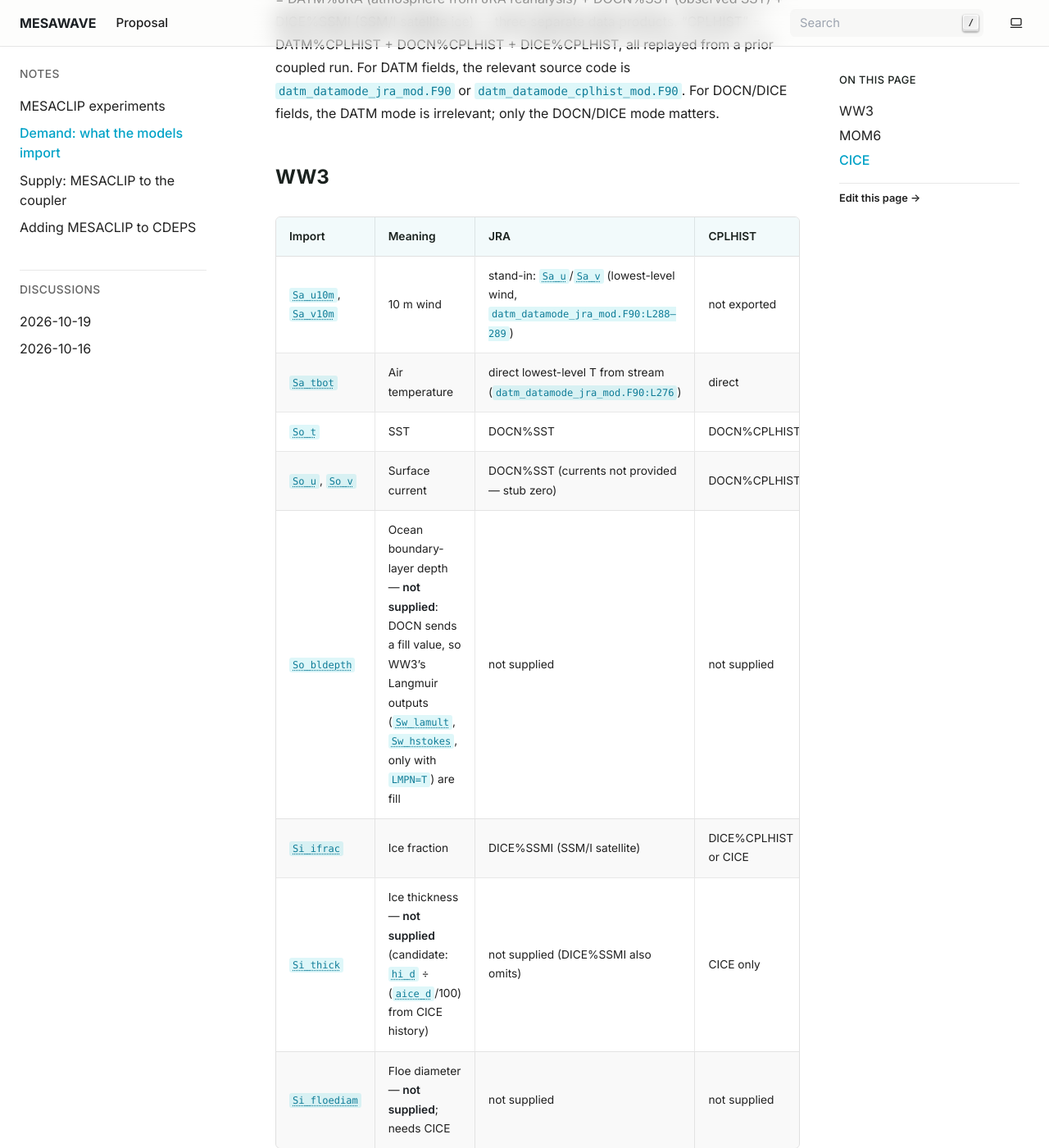
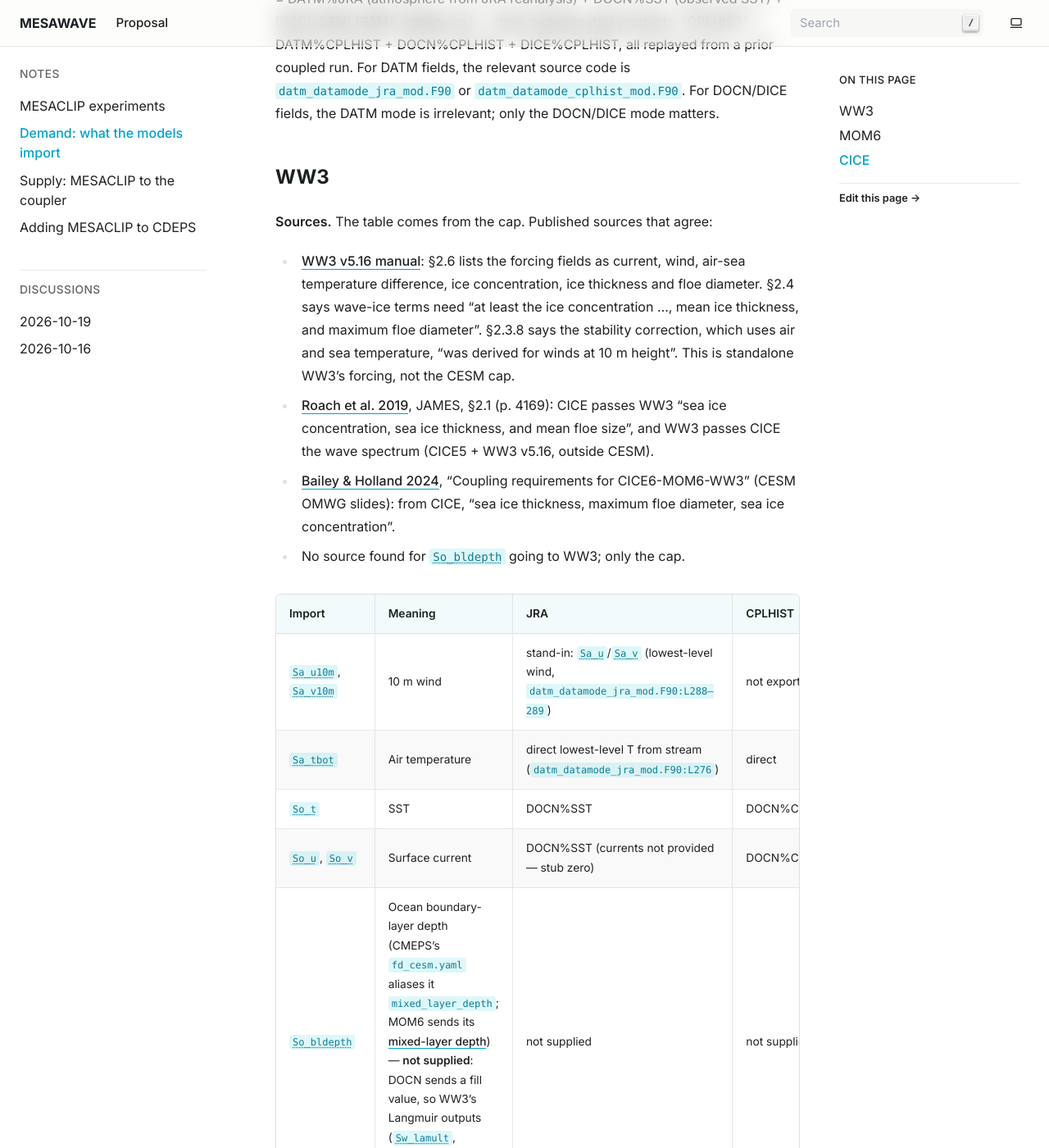
Before and after one commit to manishvenu/mesawave, a Sphinx documentation site: the page built from docs/source/stream_data_requirements.md, in a window 1280 px wide and 1400 px high, scrolled down 544 px. Shown: the whole window at 82% size. Built offline with Sphinx 7.4.7, drawn with Linux system fonts in a browser that asks for light colours; some of the changed text lies outside the part shown.

Commit message:
Docs: cite published sources for WW3, MOM6 and CICE imports

```diff
--- a/docs/source/stream_data_requirements.md
+++ b/docs/source/stream_data_requirements.md
@@ -16,18 +16,44 @@ out. Hover over any variable name for its full name and units. CMEPS
 
 ## WW3
 
+**Sources.** The table comes from the cap. Published sources that agree:
+- [WW3 v5.16 manual](https://polar.ncep.noaa.gov/waves/wavewatch/manual.v5.16.pdf): §2.6 lists the forcing fields as current, wind, air-sea temperature difference, ice
+  concentration, ice thickness and floe diameter. §2.4 says wave-ice terms need "at least the ice
+  concentration …, mean ice thickness, and maximum floe diameter". §2.3.8 says the stability
+  correction, which uses air and sea temperature, "was derived for winds at 10 m height". This is
+  standalone WW3's forcing, not the CESM cap.
+- [Roach et al. 2019](https://doi.org/10.1029/2019MS001836), JAMES, §2.1 (p. 4169): CICE passes WW3 "sea ice concentration, sea ice thickness, and
+  mean floe size", and WW3 passes CICE the wave spectrum (CICE5 + WW3 v5.16, outside CESM).
+- [Bailey & Holland 2024](https://www.cesm.ucar.edu/sites/default/files/2024-02/2024-OMWG-D-Bailey.pptx.pdf), "Coupling requirements for CICE6-MOM6-WW3" (CESM OMWG slides): from CICE, "sea ice
+  thickness, maximum floe diameter, sea ice concentration".
+- No source found for `So_bldepth` going to WW3; only the cap.
+
+
 | Import | Meaning | JRA | CPLHIST | Line |
 |---|---|---|---|---|
 | `Sa_u10m`, `Sa_v10m` | 10 m wind | stand-in: `Sa_u`/`Sa_v` (lowest-level wind, `datm_datamode_jra_mod.F90:L288–289`) | not exported | [206–207](ww3:L206-L207) |
 | `Sa_tbot` | Air temperature | direct lowest-level T from stream (`datm_datamode_jra_mod.F90:L276`) | direct | [205](ww3:L205) |
 | `So_t` | SST | DOCN%SST | DOCN%CPLHIST | [204](ww3:L204) |
 | `So_u`, `So_v` | Surface current | DOCN%SST (currents not provided — stub zero) | DOCN%CPLHIST | [202–203](ww3:L202-L203) |
-| `So_bldepth` | Ocean boundary-layer depth — **not supplied**: DOCN sends a fill value, so WW3's Langmuir outputs (`Sw_lamult`, `Sw_hstokes`, only with `LMPN=T`) are fill | not supplied | not supplied | [208–210](ww3:L208-L210) |
+| `So_bldepth` | Ocean boundary-layer depth (CMEPS's `fd_cesm.yaml` aliases it `mixed_layer_depth`; MOM6 sends its [mixed-layer depth](https://github.com/CROCODILE-CESM/MOM6/blob/09d8593619eddfda44cfd6d553e4f8651843654d/config_src/drivers/nuopc_cap/mom_ocean_model_nuopc.F90#L999)) — **not supplied**: DOCN sends a fill value, so WW3's Langmuir outputs (`Sw_lamult`, `Sw_hstokes`, only with `LMPN=T`) are fill | not supplied | not supplied | [208–210](ww3:L208-L210) |
 | `Si_ifrac` | Ice fraction | DICE%SSMI (SSM/I satellite) | DICE%CPLHIST or CICE | [200](ww3:L200) |
 | `Si_thick` | Ice thickness — **not supplied** (candidate: `hi_d` ÷ (`aice_d`/100) from CICE history) | not supplied (DICE%SSMI also omits) | CICE only | [201](ww3:L201) |
 | `Si_floediam` | Floe diameter — **not supplied**; needs CICE | not supplied | not supplied | [211–213](ww3:L211-L213) |
 
 ## MOM6
+
+**Sources.** The table comes from the cap; published coverage is thin. There is no paper on MOM6 in
+CESM yet.
+- [ESMF MOM NUOPC cap docs](https://earthsystemmodeling.org/docs/nightly/develop/mom/), an older
+  cap "tested with MOM5 and MOM6", not CESM's: imports wind stress, sensible heat, evaporation, net
+  longwave, the four net shortwave bands, rain, snow, liquid and frozen runoff with their heat, and
+  salt flux.
+- [Bailey & Holland 2024](https://www.cesm.ucar.edu/sites/default/files/2024-02/2024-OMWG-D-Bailey.pptx.pdf): CICE sends "ice-ocean stresses, shortwave, heat, salt, freshwater".
+- No source found for ice fraction, separate melt heat and meltwater, glacier runoff, deposition and
+  CO₂, or WW3's Langmuir factor and Stokes drift reaching MOM6. For waves in CESM's ocean see
+  [Li et al. 2016](https://doi.org/10.1016/j.ocemod.2015.07.020) (WW3 with POP in CESM1.2; not
+  checked here).
+
 
 | Import | Meaning | JRA | CPLHIST | Line |
 |---|---|---|---|---|
@@ -57,6 +83,16 @@ out. Hover over any variable name for its full name and units. CMEPS
 
 ## CICE
 
+**Sources.** The [Icepack science guide §2.1](https://cice-consortium-icepack.readthedocs.io/en/main/science_guide/sg_boundary_forcing.html) table "External forcing data that are relevant to Icepack" lists every
+field below except `Sa_pbot` and the aerosols, plus two optional fields the CESM cap doesn't import
+(a separate height for scalars, first ocean level thickness). The
+[CICE6 coupling section](https://cice-consortium-cice.readthedocs.io/en/main/science_guide/sg_coupling.html)
+defers to it. Aerosol deposition (`faero_atm`, black carbon and dust classes) is in
+[Icepack §2.9.1](https://cice-consortium-icepack.readthedocs.io/en/main/science_guide/sg_bgc.html).
+[Bailey & Holland 2024](https://www.cesm.ucar.edu/sites/default/files/2024-02/2024-OMWG-D-Bailey.pptx.pdf) list "To CICE: wave spectrum (25 bands), ocean velocities, sea surface tilt terms,
+scalars: temperature, salinity, frzmlt", and [Roach et al. 2019](https://doi.org/10.1029/2019MS001836) the wave spectrum from WW3.
+
+
 | Import | Meaning | JRA | CPLHIST | Line |
 |---|---|---|---|---|
 | `Sa_z`, `Sa_u`, `Sa_v` | Lowest-level height, wind | `Sa_z` = constant 10.0 m (`datm_datamode_jra_mod.F90:L285`); `Sa_u`/`Sa_v` direct | all direct (`datm_datamode_cplhist_mod.F90:L254,L261–262`) | [170–172](cice:L170-L172) |
@@ -69,7 +105,7 @@ out. Hover over any variable name for its full name and units. CMEPS
 | `Faxa_swvdr`, `Faxa_swndr` | Direct shortwave, visible and near-IR | computed from total `Faxa_swdn` × fixed fractions (0.28/0.31, `datm_datamode_jra_mod.F90:L311–312`) | direct (`datm_datamode_cplhist_mod.F90:L269,L271`) | [176](cice:L176), [178](cice:L178) |
 | `Faxa_rain`, `Faxa_snow` | Rain, snow | JRA55do: direct `prrn`/`prsn`; JRA55: T-threshold split of total precip (`datm_datamode_jra_mod.F90:L295–308`) | direct 4 components (`datm_datamode_cplhist_mod.F90:L264–267`) | [181–182](cice:L181-L182) |
 | `So_t` | SST | DOCN%SST | DOCN%CPLHIST | [163](cice:L163) |
-| `So_s` | Sea-surface salinity | constant 34.7 psu (DOCN%SST, `docn_datamode_sstdata_mod.F90:L109`) | not supplied | [164](cice:L164) |
+| `So_s` | Sea-surface salinity; CICE clips negative values to 0 ([810](cice:L810)) | constant 34.7 psu (DOCN%SST, `docn_datamode_sstdata_mod.F90:L109`) | not supplied | [164](cice:L164) |
 | `So_u`, `So_v` | Surface current | DOCN%SST (no currents) | DOCN%CPLHIST | [165–166](cice:L165-L166) |
 | `So_dhdx`, `So_dhdy` | Sea-surface slope — **not supplied**; only from an active MOM6 | not supplied | not supplied | [161–162](cice:L161-L162) |
 | `Fioo_q` | Freeze/melt potential — **not supplied**; only from an active MOM6 | not supplied | not supplied | [167](cice:L167) |
```
